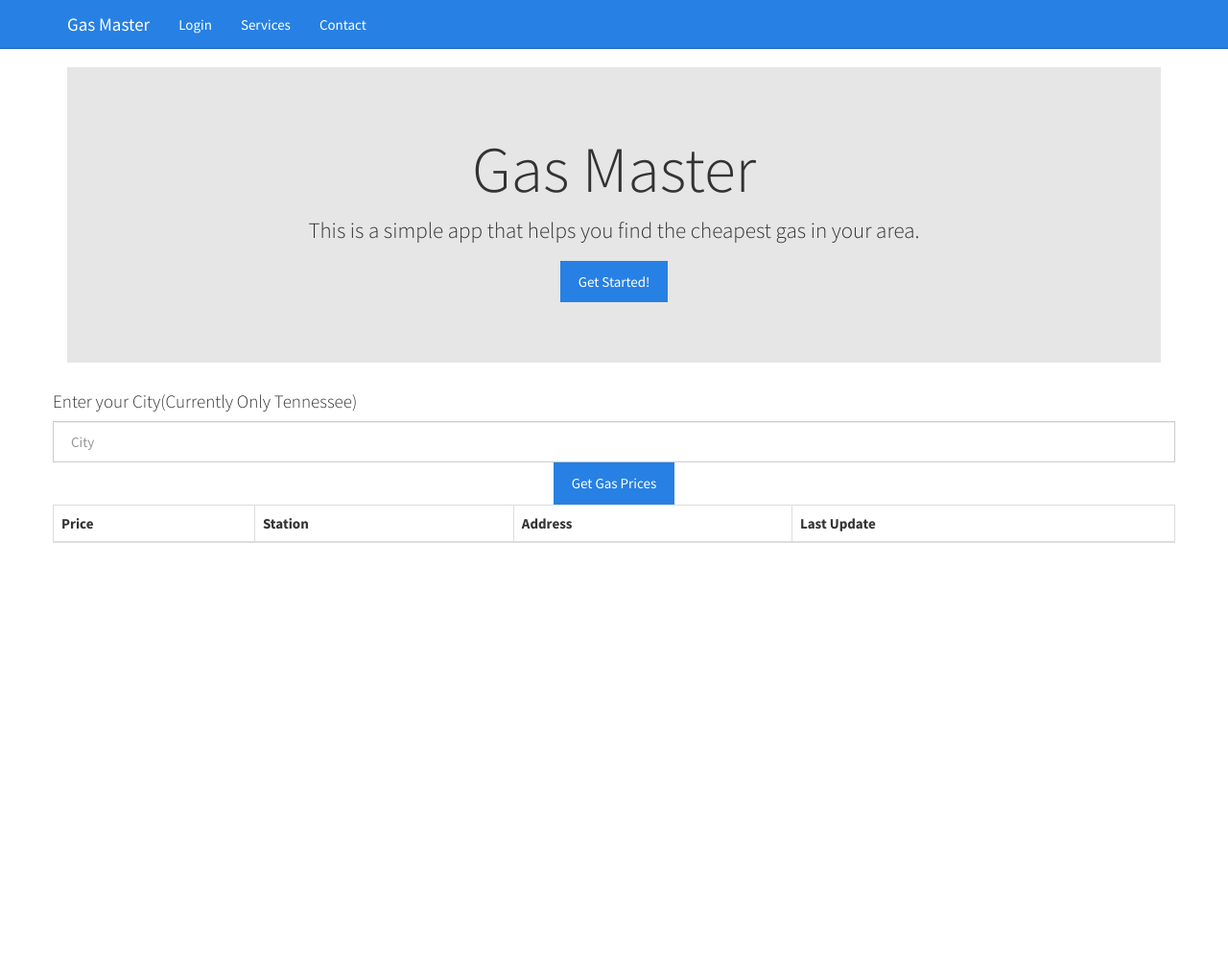
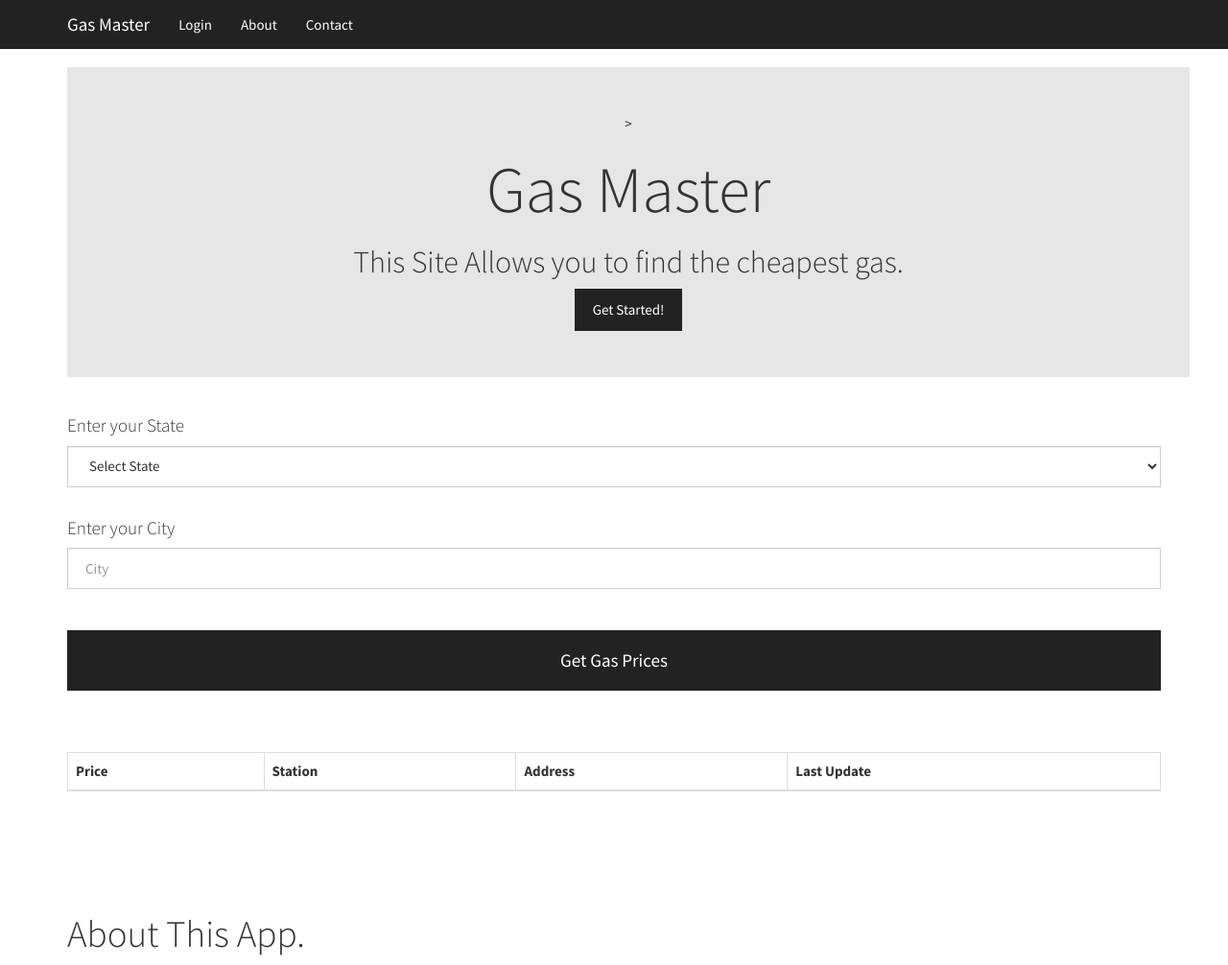
Before and after one commit to tallenttu/gaschecker, a Flask app: template app/templates/index.html in a window 1280 px wide. Shown: the whole page at 96% size. Before the commit the page ends 566 px from the top, so only its background shows below. Run offline with Flask 2, Linux system fonts and the light colour scheme; the template is opened without the code that fills it, so the values that code supplies are empty; some libraries are stand-ins or nearby versions.

Commit message:
Added State Selection box

```diff
--- a/app/templates/index.html
+++ b/app/templates/index.html
@@ -34,7 +34,7 @@
 <body>
 
     <!-- Navigation -->
-    <nav class="navbar navbar-inverse navbar-fixed-top" role="navigation">
+    <nav class="navbar navbar-default navbar-fixed-top" role="navigation">
         <div class="container">
             <!-- Brand and toggle get grouped for better mobile display -->
             <div class="navbar-header">
@@ -50,10 +50,10 @@
             <div class="collapse navbar-collapse" id="bs-example-navbar-collapse-1">
                 <ul class="nav navbar-nav">
                     <li>
-                        <a href="#">Login</a>
+                        <a href="/login">Login</a>
                     </li>
                     <li>
-                        <a href="#">Services</a>
+                        <a href="#about">About</a>
                     </li>
                     <li>
                         <a href="#">Contact</a>
@@ -68,28 +68,107 @@
     <!-- Page Content -->
     <div class="container">
 
+            <div class="splash">
+      <div class="container">
+
         <div class="row">
-            <div class="col-lg-12 text-center">
-                <div class="jumbotron">
-                    <h1>Gas Master</h1>
-                    <p>This is a simple app that helps you find the cheapest gas in your area.</p>
-                    <p><a href="#entry" class="btn btn-primary">Get Started!</a></p>
-                </div>
-            </div>
+          <div class="jumbotron">
+            <!-- <div><img class="logo" src="assets/img/logo.png"></div> -->
+            <center>><h1>Gas Master</h1>
+              <h2>This Site Allows you to find the cheapest gas.</h2>
+              <button class = "btn btn-default" href ='#entry'>Get Started!</button>
+            </center>
+          </div>
+        </div>
+
+      </div>
+    </div>
             <article id ='entry'>
             <form class = "form-horizontal" action="" method="POST" class="container">
-                <h4>Enter your City(Currently Only Tennessee)</h4>
+                <h4>Enter your State</h4>
+               <select class="form-control" id="select" placeholder="Please Pick State" name="state" value = "{{request.form.state}}">
+                	<option value={{request.form.state}}>Select State</option>
+                  <option value="Alabama">Alabama</option>
+                	<option value="Alaska">Alaska</option>
+                	<option value="Arizona">Arizona</option>
+                	<option value="Arkansas">Arkansas</option>
+                	<option value="California">California</option>
+                	<option value="Colorado">Colorado</option>
+                	<option value="Connecticut">Connecticut</option>
+                	<option value="Delaware">Delaware</option>
+                	<option value="Florida">Florida</option>
+                	<option value="Georgia">Georgia</option>
+                	<option value="Hawaii">Hawaii</option>
+                	<option value="Idaho">Idaho</option>
+                	<option value="Illinois">Illinois</option>
+                	<option value="Indiana">Indiana</option>
+                	<option value="Iowa">Iowa</option>
+                	<option value="Kansas">Kansas</option>
+                	<option value="Kentucky">Kentucky</option>
+                	<option value="Louisiana">Louisiana</option>
+                	<option value="Maine">Maine</option>
+                	<option value="Maryland">Maryland</option>
+                	<option value="Massachusetts">Massachusetts</option>
+                	<option value="Michiga">Michigan</option>
+                	<option value="Minnesota">Minnesota</option>
+                	<option value="Mississippi">Mississippi</option>
+                	<option value="Missouri">Missouri</option>
+                	<option value="Montana">Montana</option>
+                	<option value="Nebraska">Nebraska</option>
+                	<option value="Nevada">Nevada</option>
+                	<option value="New Hampshire">New Hampshire</option>
+                	<option value="New Jersey">New Jersey</option>
+                	<option value="New Mexico">New Mexico</option>
+                	<option value="New York">New York</option>
+                	<option value="North Carolina">North Carolina</option>
+                	<option value="North Dakota">North Dakota</option>
+                	<option value="Ohio">Ohio</option>
+                	<option value="Oklahoma">Oklahoma</option>
+                	<option value="Oregon">Oregon</option>
+                	<option value="Pennsylvania">Pennsylvania</option>
+                	<option value="Rhode Island">Rhode Island</option>
+                	<option value="South Carolina">South Carolina</option>
+                	<option value="South Dakota">South Dakota</option>
+                	<option value="Tennessee">Tennessee</option>
+                	<option value="Texas">Texas</option>
+                	<option value="Utah">Utah</option>
+                	<option value="Vermont">Vermont</option>
+                	<option value="Virginia">Virginia</option>
+                	<option value="Washington">Washington</option>
+                	<option value="West Virginia">West Virginia</option>
+                	<option value="Wisconsin">Wisconsin</option>
+                	<option value="Wyoming">Wyoming</option>
+                </select>
+                <br>
+                <h4>Enter your City</h4>
                 <input class="form-control" type = "text" placeholder="City" name="city" value = "{{request.form.city}}">
-                <center><button class="btn btn-primary" type ="Submit">Get Gas Prices</input></center>
+                <br>
+                <br>
+
+                <center><button class="btn btn-default btn-lg btn-block" type ="Submit">Get Gas Prices</button></center>
                 </form>
+                <br>
+                <br>
+                <br>
                 <div>
-                <table class="table table-striped table-bordered"><thead>
+                <table class="table table-striped table-bordered table-hover"><thead>
                 <tr><th>Price</th><th>Station</th><th>Address</th><th>Last Update</th></tr></thead>
                 {% for xtoo in rangex %}
                 <tbody><tr><td>$ &nbsp {{lstconv[xtoo]}}</td><td>{{lstname[xtoo]}}</td><td>{{address[xtoo]}}</td><td>{{lstlastupdate[xtoo]}}</td></tr>
                 {% endfor %}
                 </tbody></table>
                     </div>
+            </article>
+           <br>
+            <br>
+            <br>
+            <br>
+
+            <article id ='about'>
+
+            <h1>About This App.</h1>
+
+
             </article>
 
 
```
